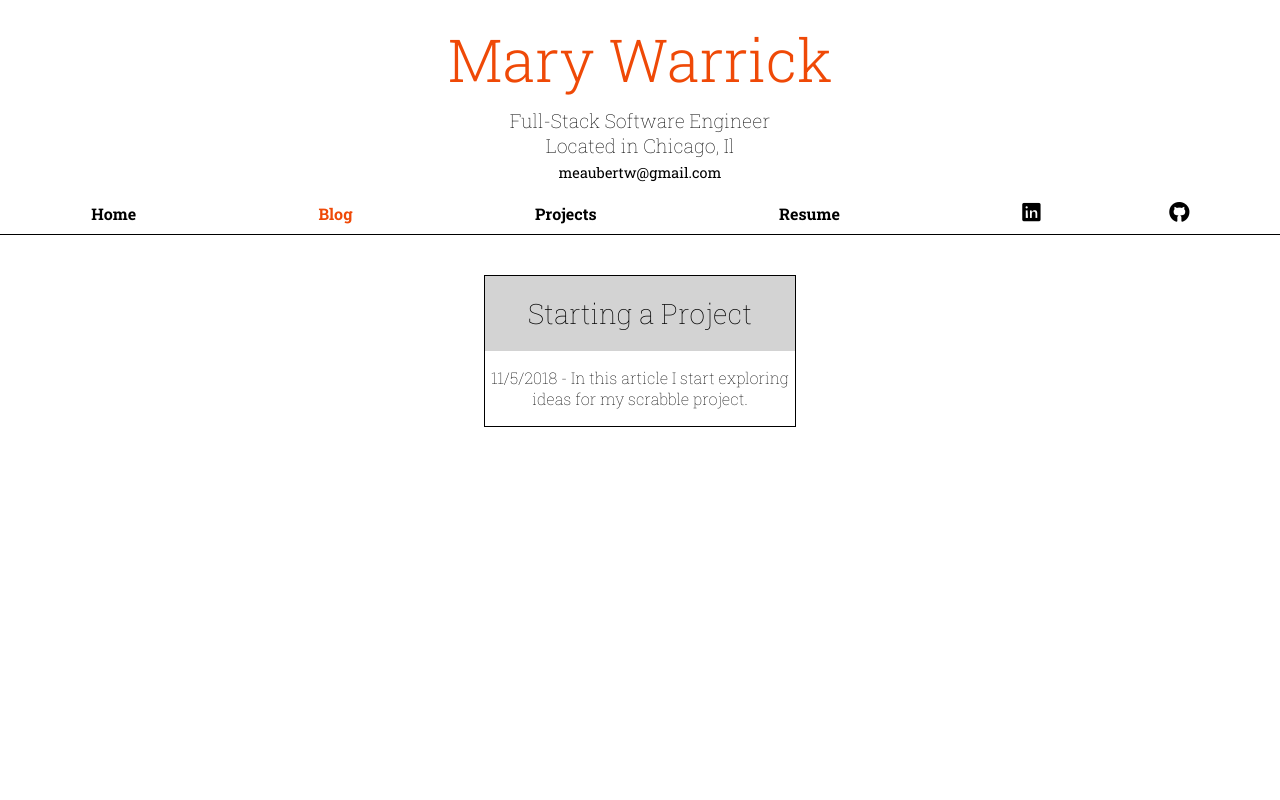
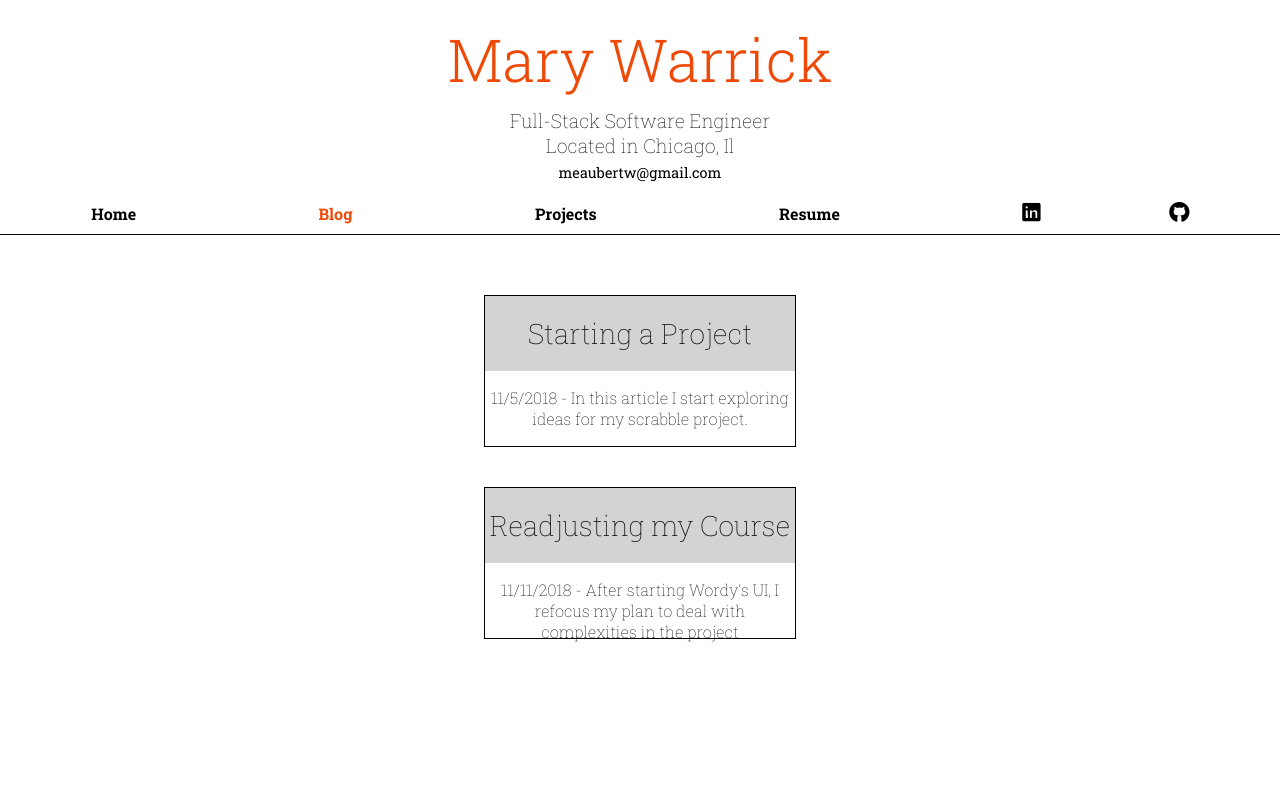
Before and after one commit to maubertw/my-site, a React (Create React App) app: page /blog in a window 1280 px wide. Shown: the top 800 px of the page. Built offline with nearby package versions, Linux system fonts and the light colour scheme.

Commit message:
update to blog

```diff
--- a/src/App.css
+++ b/src/App.css
@@ -57,6 +57,7 @@ nav {
   flex-direction: column;
   justify-content: flex-start;
   text-align: center;
+  margin: 20px
 }
 
 .blerbHeader {
--- a/src/blerb-data.js
+++ b/src/blerb-data.js
@@ -6,6 +6,12 @@ const blerbs = [
     description: 'In this article I start exploring ideas for my scrabble project.',
     date: '11/5/2018',
     link: 'https://medium.com/@mewarrick/starting-and-planning-a-project-2283c584c218'
+  },
+  {
+    title: 'Readjusting my Course',
+    description: "After starting Wordy's UI, I refocus my plan to deal with complexities in the project",
+    date: '11/11/2018',
+    link: 'https://medium.com/@mewarrick/redefining-the-problem-ef46750bc07d'
   }
 
 ]
```
